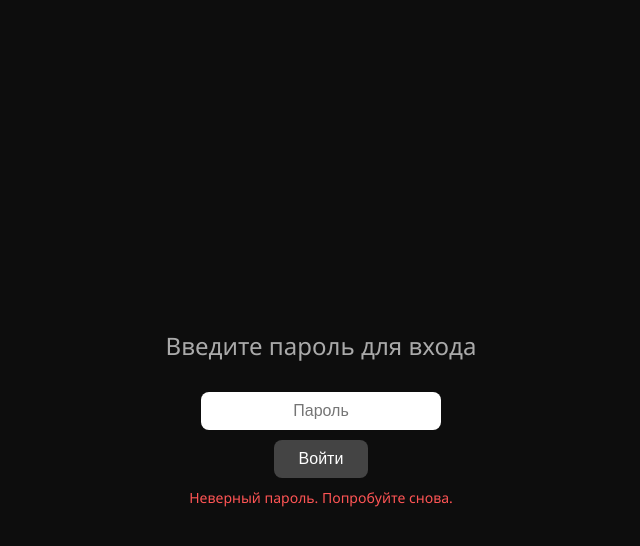
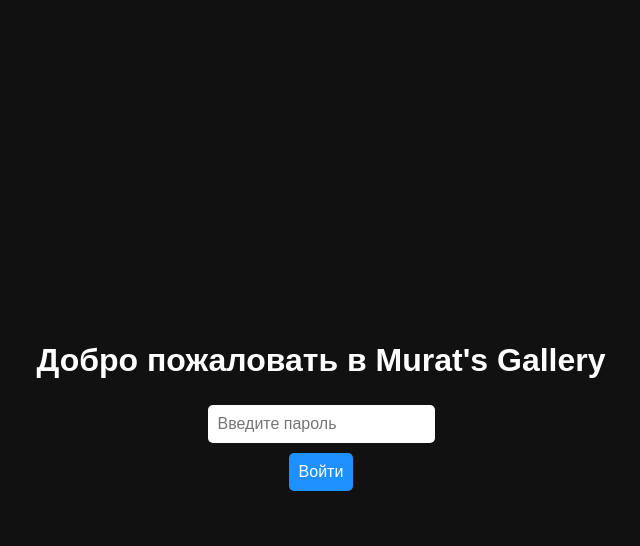
Before and after one commit to miratkilic/MuratGallery, a plain HTML site: page login.html in a window 1280 px wide. Both pictures are taken after a click on the button "Войти". Shown: the whole page, without its empty margins (319-959 px from the left). Drawn offline with Linux system fonts and the light colour scheme.

Commit message:
Обновил login.html и добавил музыку

```diff
--- a/login.html
+++ b/login.html
@@ -3,78 +3,72 @@
 <head>
   <meta charset="UTF-8">
   <meta name="viewport" content="width=device-width, initial-scale=1.0">
-  <title>Вход в Murat`s Gallery</title>
+  <title>Murat's Gallery - Login</title>
   <style>
     body {
-      background-color: #0d0d0d;
+      background-color: #111;
       color: #fff;
+      font-family: Arial, sans-serif;
       display: flex;
       flex-direction: column;
+      justify-content: center;
       align-items: center;
-      justify-content: center;
       height: 100vh;
-      font-family: 'Segoe UI', sans-serif;
     }
-    h2 {
-      margin-bottom: 20px;
-      font-weight: 400;
-      color: #aaa;
-    }
-    input {
+    input, button {
       padding: 10px;
+      margin: 5px;
+      border-radius: 5px;
       border: none;
-      border-radius: 8px;
-      margin: 10px 0;
-      width: 220px;
-      text-align: center;
       font-size: 16px;
     }
     button {
-      padding: 10px 25px;
-      border: none;
-      border-radius: 8px;
-      background-color: #444;
+      cursor: pointer;
+      background-color: #1e90ff;
       color: white;
-      font-size: 16px;
-      cursor: pointer;
-      transition: background-color 0.3s;
-    }
-    button:hover {
-      background-color: #666;
-    }
-    .error {
-      color: #f55;
-      margin-top: 10px;
-      font-size: 14px;
     }
   </style>
 </head>
 <body>
-  <h2>Введите пароль для входа</h2>
-  <input type="password" id="password" placeholder="Пароль">
-  <button onclick="checkPassword()">Войти</button>
-  <div class="error" id="errorMsg"></div>
+  <h1>Добро пожаловать в Murat's Gallery</h1>
+  <input type="password" id="password" placeholder="Введите пароль">
+  <button id="loginBtn">Войти</button>
 
   <script>
-    function checkPassword() {
-      const pass = document.getElementById('password').value.trim();
-      const correct = "murat4368"; // 🔐 Твой пароль
-      const errorMsg = document.getElementById('errorMsg');
+    document.getElementById("loginBtn").addEventListener("click", function() {
+      const password = document.getElementById("password").value;
+      if (password === "murat4368") {
+        // Запуск музыки
+        var audio = new Audio('music.mp3');
+        audio.loop = true;
+        audio.play().catch(e => {
+          console.log("Музыка не воспроизвелась автоматически, нажмите кнопку play на телефоне");
+        });
 
-      if (pass === correct) {
-        // ✅ Если пароль верный — перейти на главную страницу
-        window.location.href = "index.html";
+        // Переход на галерею
+        window.location.href = "gallery.html";
       } else {
-        // ❌ Ошибка — сообщение
-        errorMsg.textContent = "Неверный пароль. Попробуйте снова.";
-        document.getElementById('password').value = "";
+        alert("Неверный пароль!");
       }
-    }
-
-    // Нажатие Enter
-    document.getElementById('password').addEventListener('keypress', function(e) {
-      if (e.key === 'Enter') checkPassword();
     });
   </script>
+  <script>
+  document.getElementById("loginBtn").addEventListener("click", function() {
+    const password = document.getElementById("password").value;
+    if (password === "murat4368") {
+      // Запуск музыки
+      var audio = new Audio('music.mp3'); // если файл в корне
+      // var audio = new Audio('audio/music.mp3'); // если файл в папке audio
+      audio.loop = true;
+      audio.play().catch(e => console.log("Музыка не воспроизвелась автоматически"));
+
+      // Переход на галерею
+      window.location.href = "gallery.html";
+    } else {
+      alert("Неверный пароль!");
+    }
+  });
+</script>
+
 </body>
 </html>
```
Also changed, not shown: 1 other file.
